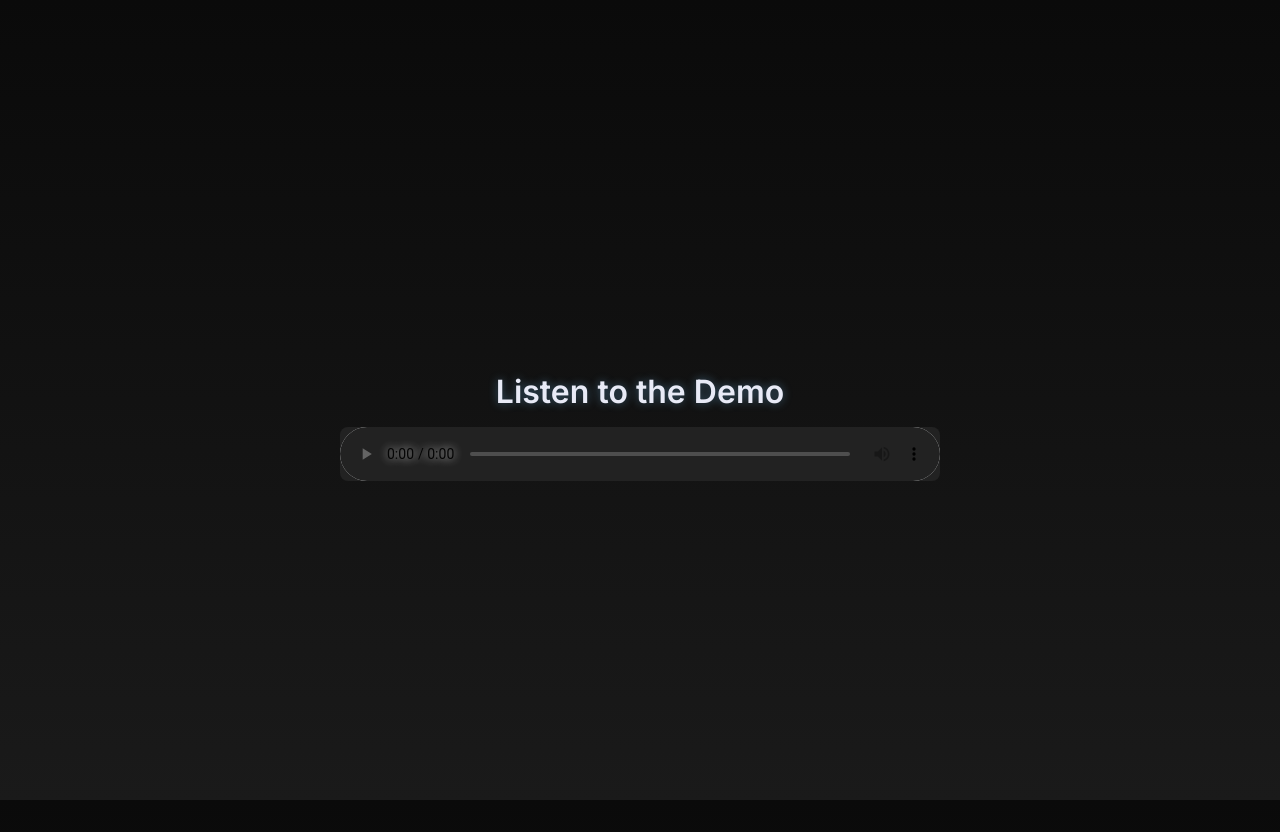
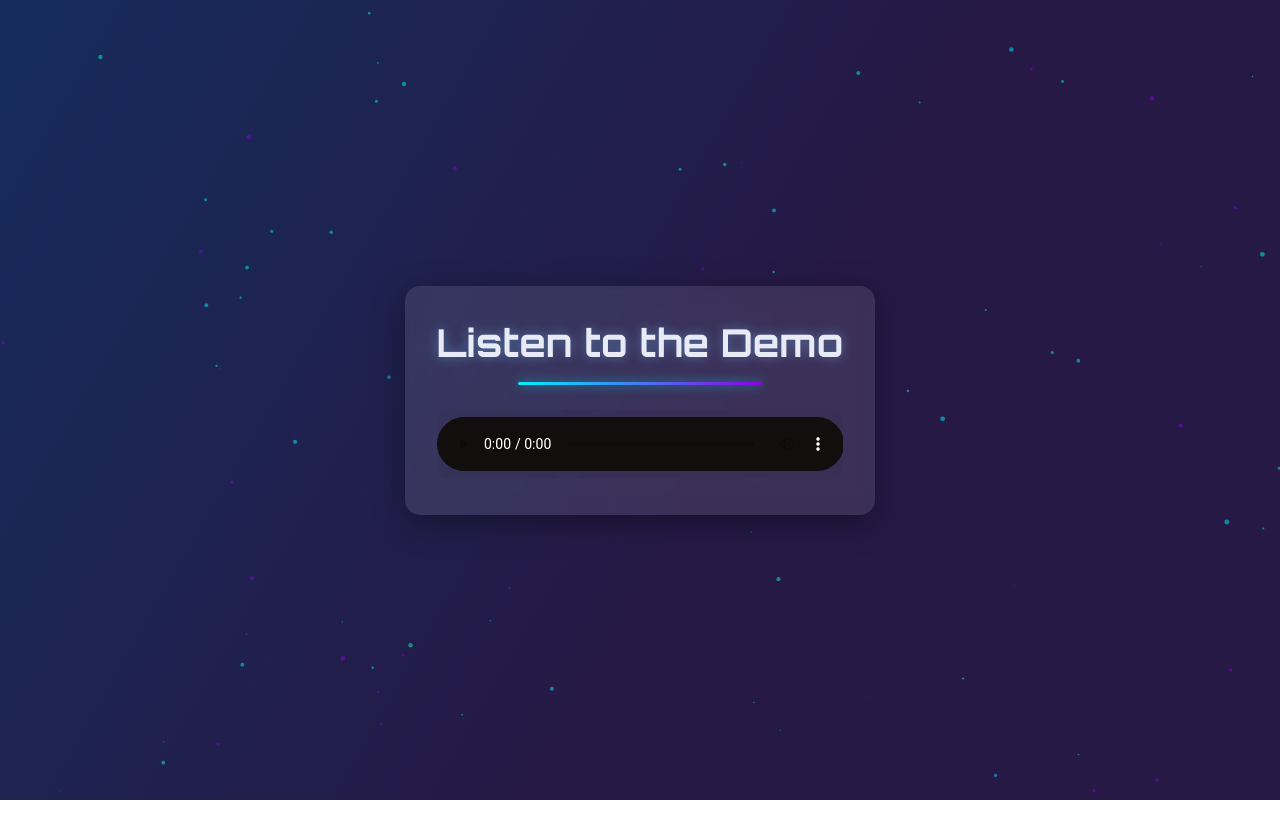
Before and after one commit to Gonia25/excyc.github.io, a plain HTML site: page index.html in a window 1280 px wide. After the commit the page ends 800 px from the top, so only its background shows below. Drawn offline with Linux system fonts and the light colour scheme.

Commit message:
Redesign site with animated gradient, particle effects, glassmorphism container and futuristic styling

```diff
--- a/index.html
+++ b/index.html
@@ -4,64 +4,185 @@
   <meta charset="UTF-8" />
   <meta name="viewport" content="width=device-width, initial-scale=1.0"/>
   <title>Audio Demo</title>
-  <!-- Google Font for a modern, futuristic feel -->
-  <link href="https://fonts.googleapis.com/css2?family=Inter:wght@400;600&display=swap" rel="stylesheet" />
+  <!-- Google Fonts for futuristic typography -->
+  <link href="https://fonts.googleapis.com/css2?family=Orbitron:wght@700&family=Inter:wght@400;500&display=swap" rel="stylesheet">
   <style>
+    /* Reset and base */
     html, body {
+      margin: 0;
       height: 100%;
-      margin: 0;
     }
-    /* Use flexbox to center content both vertically and horizontally */
     body {
+      overflow: hidden;
       display: flex;
-      flex-direction: column;
       justify-content: center;
       align-items: center;
-      /* Futuristic matte background with subtle gradient */
-      background: linear-gradient(180deg, #0A0A0A 0%, #1A1A1A 100%);
+      font-family: 'Inter', sans-serif;
       color: #E0E0E0;
-      font-family: 'Inter', sans-serif;
-      padding: 1rem;
+      /* Animated gradient background with dark blue, teal and purple hues */
+      background: linear-gradient(120deg, #01012a 0%, #012d41 25%, #093b6d 50%, #261946 75%);
+      background-size: 400% 400%;
+      animation: gradientAnimation 15s ease infinite;
+    }
+    @keyframes gradientAnimation {
+      0% { background-position: 0% 50%; }
+      50% { background-position: 100% 50%; }
+      100% { background-position: 0% 50%; }
+    }
+    /* Particle canvas overlay */
+    #particles {
+      position: fixed;
+      top: 0;
+      left: 0;
+      width: 100%;
+      height: 100%;
+      z-index: 0;
+      pointer-events: none;
+    }
+    /* Glassmorphism container */
+    .glass {
+      position: relative;
+      z-index: 1;
+      max-width: 80%;
+      padding: 2rem;
+      background: rgba(255, 255, 255, 0.1);
+      border-radius: 15px;
+      box-shadow: 0 8px 32px rgba(0, 0, 0, 0.37);
+      backdrop-filter: blur(10px);
+      -webkit-backdrop-filter: blur(10px);
+      text-align: center;
+      opacity: 0;
+      transform: translateY(20px);
+      animation: fadeSlideIn 1.2s ease forwards;
+    }
+    @keyframes fadeSlideIn {
+      to {
+        opacity: 1;
+        transform: translateY(0);
+      }
     }
     h1 {
-      margin-bottom: 1rem;
-      font-size: 2rem;
-      text-align: center;
-      /* Soft glow for a high‑tech feel */
+      font-family: 'Orbitron', sans-serif;
+      font-weight: 700;
+      font-size: 2.4rem;
+      margin: 0;
       color: #E8EAF6;
-      text-shadow: 0 0 10px rgba(120, 200, 255, 0.4);
+      text-shadow: 0 0 12px rgba(120, 200, 255, 0.45);
+      transition: text-shadow 0.3s;
     }
-    /* Audio element styling */
+    h1:hover {
+      text-shadow: 0 0 25px rgba(120, 200, 255, 0.9);
+    }
+    /* Neon accent line */
+    .accent {
+      width: 60%;
+      height: 3px;
+      margin: 1rem auto 1.5rem;
+      border-radius: 3px;
+      background: linear-gradient(90deg, #00f2fe 0%, #8a00e6 100%);
+      box-shadow: 0 0 12px rgba(0, 242, 254, 0.6);
+    }
+    /* Audio player styling */
     audio {
       width: 100%;
       max-width: 600px;
       outline: none;
-      background-color: #222;
-      border-radius: 8px;
+      background-color: rgba(255, 255, 255, 0.05);
+      border-radius: 10px;
+      padding: 0.5rem 0;
+      filter: invert(1) brightness(1.2);
+      transition: box-shadow 0.3s;
     }
-    /* Customize the media controls panel on browsers that support WebKit pseudo elements */
+    audio:hover {
+      box-shadow: 0 0 10px rgba(120, 200, 255, 0.6);
+    }
     audio::-webkit-media-controls-panel {
-      background-color: #222;
-      border-radius: 8px;
+      background-color: transparent;
     }
     audio::-webkit-media-controls-play-button,
+    audio::-webkit-media-controls-pause-button,
     audio::-webkit-media-controls-volume-slider,
+    audio::-webkit-media-controls-mute-button,
     audio::-webkit-media-controls-timeline {
       filter: invert(1);
     }
-    /* Ensure responsive spacing on smaller screens */
-    @media (max-width: 480px) {
+    /* Responsive adjustments */
+    @media (max-width: 600px) {
+      .glass {
+        padding: 1.5rem;
+        max-width: 90%;
+      }
       h1 {
-        font-size: 1.5rem;
+        font-size: 1.8rem;
       }
     }
   </style>
 </head>
 <body>
-  <h1>Listen to the Demo</h1>
-  <audio controls>
-    <source src="demo.m4a" type="audio/mp4" />
-    Your browser does not support this audio element.
-  </audio>
+  <!-- Particle canvas for glowing dots -->
+  <canvas id="particles"></canvas>
+  <div class="glass">
+    <h1>Listen to the Demo</h1>
+    <div class="accent"></div>
+    <audio controls>
+      <source src="demo.m4a" type="audio/mp4" />
+      Your browser does not support this audio element.
+    </audio>
+  </div>
+  <script>
+    /* Particle animation script */
+    const canvas = document.getElementById('particles');
+    const ctx = canvas.getContext('2d');
+    let particles = [];
+    const colors = ['rgba(0,242,255,0.5)', 'rgba(138,0,230,0.5)', 'rgba(0,255,191,0.5)'];
+
+    function resizeCanvas() {
+      canvas.width = window.innerWidth;
+      canvas.height = window.innerHeight;
+    }
+
+    function createParticles() {
+      particles = [];
+      const count = Math.floor((canvas.width + canvas.height) / 25);
+      for (let i = 0; i < count; i++) {
+        particles.push({
+          x: Math.random() * canvas.width,
+          y: Math.random() * canvas.height,
+          vx: (Math.random() - 0.5) * 0.15,
+          vy: (Math.random() - 0.5) * 0.15,
+          size: Math.random() * 2 + 0.5,
+          color: colors[Math.floor(Math.random() * colors.length)]
+        });
+      }
+    }
+
+    function drawParticles() {
+      ctx.clearRect(0, 0, canvas.width, canvas.height);
+      particles.forEach(p => {
+        ctx.beginPath();
+        ctx.arc(p.x, p.y, p.size, 0, Math.PI * 2);
+        ctx.fillStyle = p.color;
+        ctx.fill();
+        // Move particles
+        p.x += p.vx;
+        p.y += p.vy;
+        // Wrap around edges for continuous motion
+        if (p.x < 0) p.x = canvas.width;
+        if (p.x > canvas.width) p.x = 0;
+        if (p.y < 0) p.y = canvas.height;
+        if (p.y > canvas.height) p.y = 0;
+      });
+      requestAnimationFrame(drawParticles);
+    }
+
+    window.addEventListener('resize', () => {
+      resizeCanvas();
+      createParticles();
+    });
+
+    resizeCanvas();
+    createParticles();
+    drawParticles();
+  </script>
 </body>
 </html>
```
